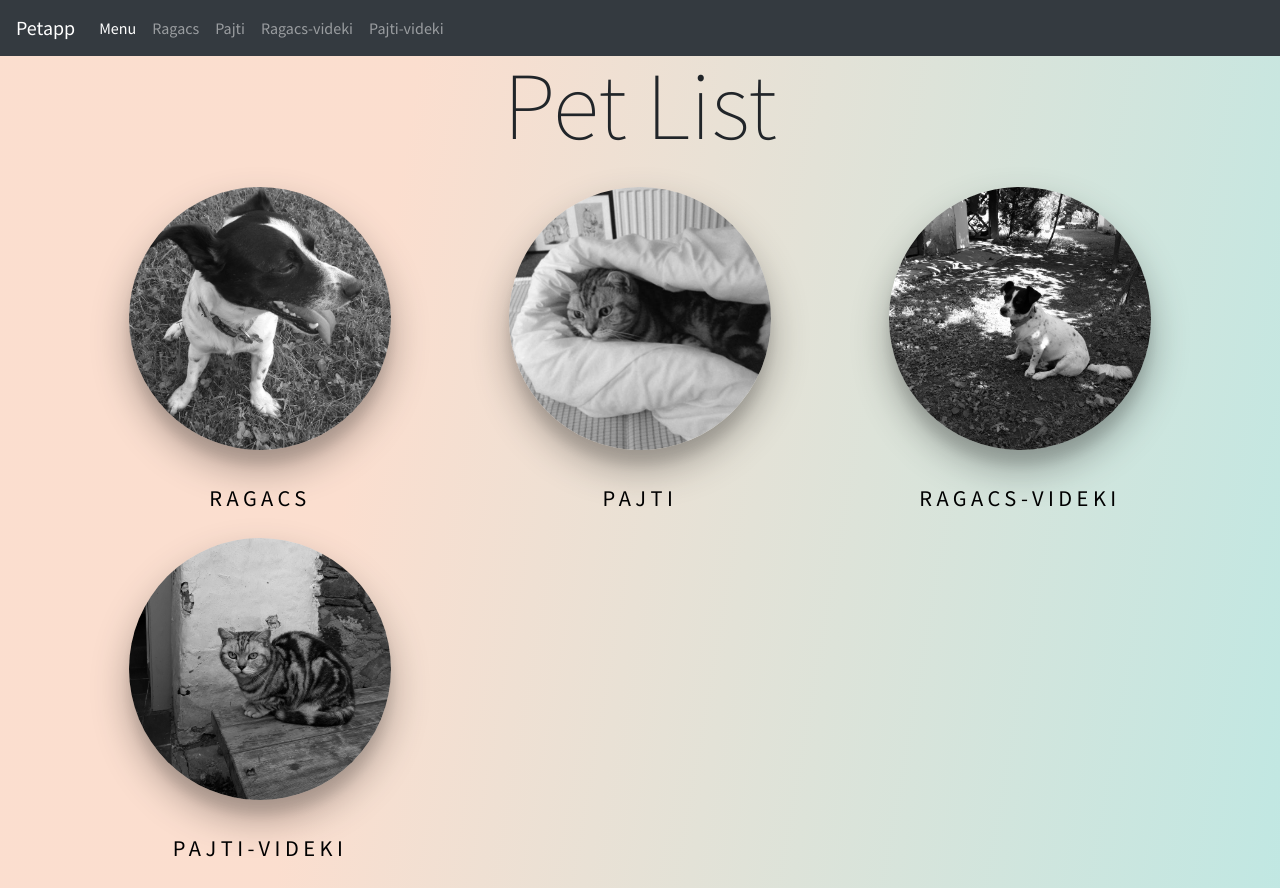
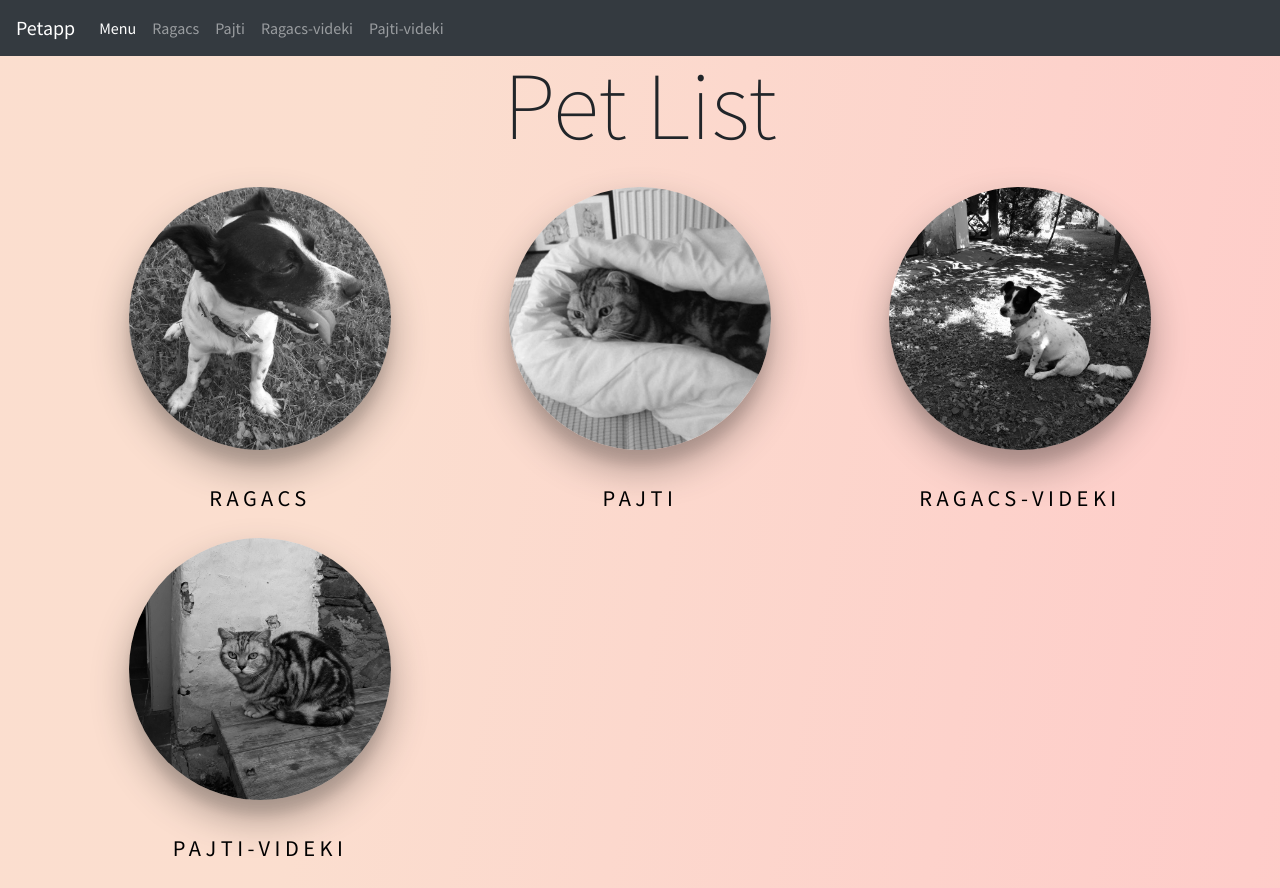
Before and after one commit to peterPalVanyo/pets, a React (Create React App) app: page /pets in a window 1280 px wide. Built offline with nearby package versions, Linux system fonts and the light colour scheme.

Commit message:
background

```diff
--- a/src/index.css
+++ b/src/index.css
@@ -8,7 +8,8 @@ body {
   background: linear-gradient(
     100deg,
     rgba(250, 214, 195, 0.8) 30%,
-    #b0eae8 120%
+    /* #b0eae8 120% */
+    #FFC6C7 120%
   );
 }
 
```
